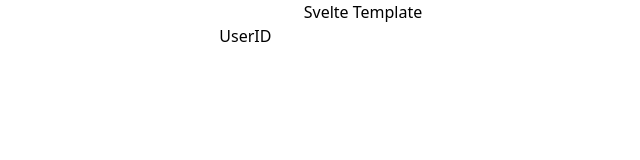
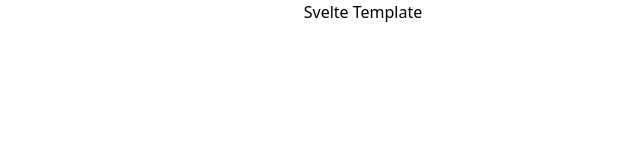
Before and after one commit to grahamdaw/my-svelte-template, a SvelteKit app: page / in a window 1280 px wide. Shown: the top 160 px of the page, without its empty margins (277-917 px from the left). Built offline with nearby package versions, Linux system fonts and the light colour scheme.

Commit message:
Correcting logic for displaying UserID

```diff
--- a/src/routes/+page.svelte
+++ b/src/routes/+page.svelte
@@ -18,7 +18,7 @@
 		Svelte Template
 	</h2>
 
-	{#if !$userID}
+	{#if $userID}
 		<ShowUserID />
 	{/if}
 
```
